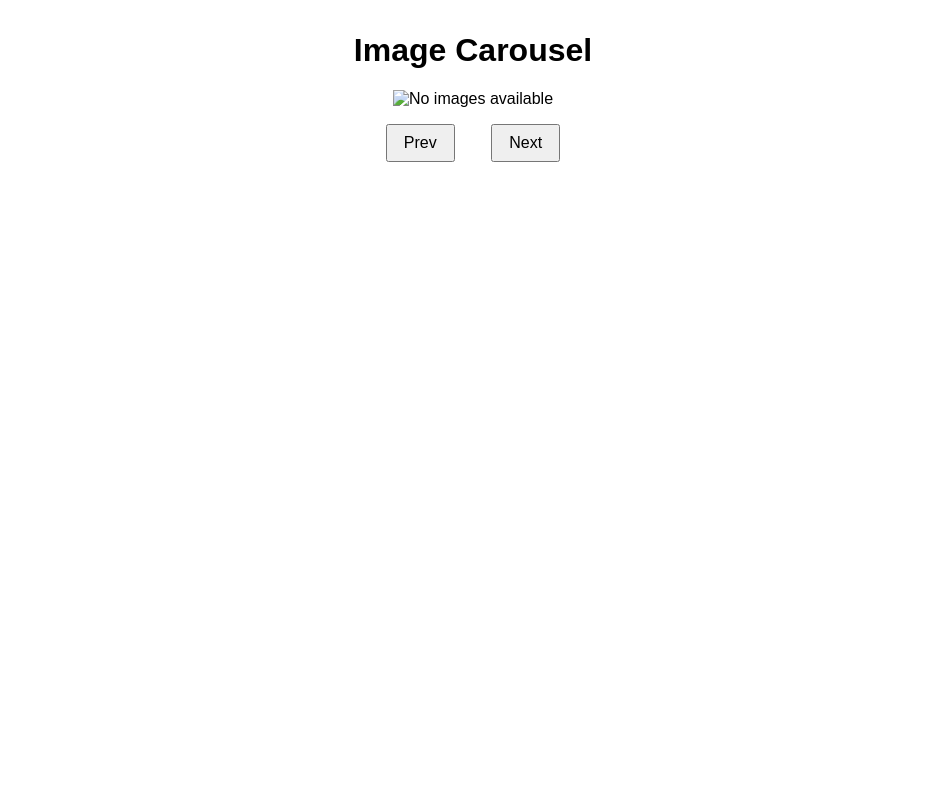
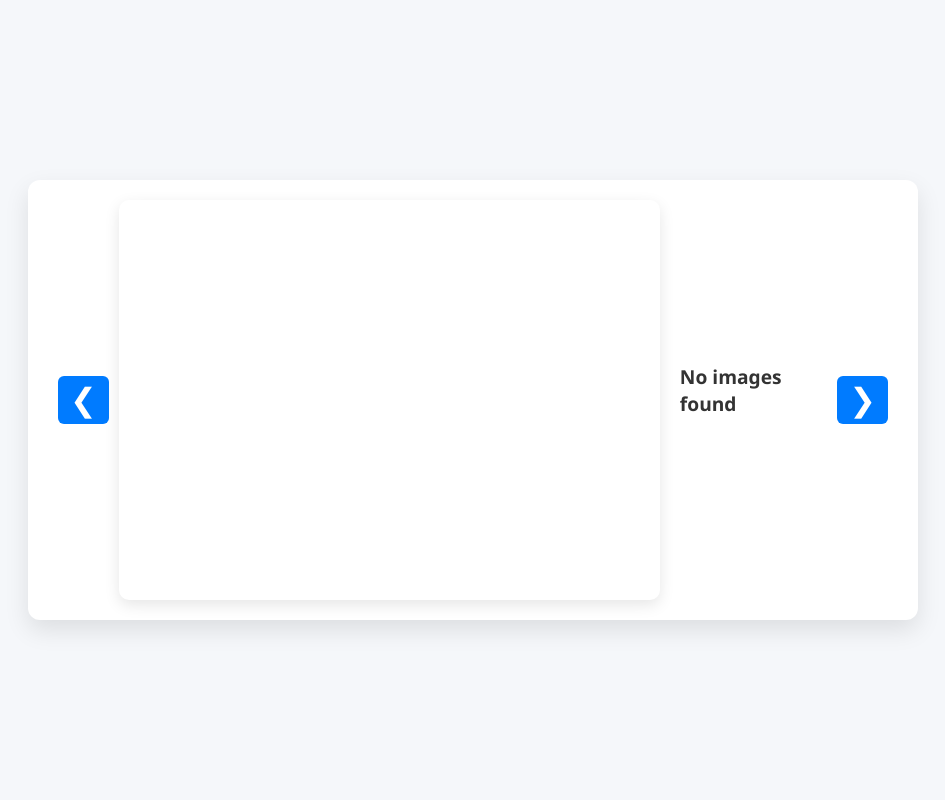
Before and after one commit to Samoht89/bilder, a Flask app: template templates/index.html in a window 1280 px wide. Shown: the whole page, without its empty margins (167-1112 px from the left). Run offline with Flask 3, Linux system fonts and the light colour scheme; the template is opened without the code that fills it, so the values that code supplies are empty.

Commit message:
Update index.html

```diff
--- a/templates/index.html
+++ b/templates/index.html
@@ -2,54 +2,178 @@
 <html lang="en">
 <head>
 <meta charset="UTF-8" />
-<title>Image Carousel</title>
+<title>Bygg St.Olav</title>
 <style>
-  body { font-family: Arial, sans-serif; text-align: center; margin: 2em; }
-  img { max-width: 600px; max-height: 400px; }
-  .carousel-container { position: relative; display: inline-block; }
-  button { margin: 1em; padding: 0.5em 1em; font-size: 1em; }
-  a.download-link { display: block; margin-top: 1em; }
+  body {
+    font-family: 'Segoe UI', Tahoma, Geneva, Verdana, sans-serif;
+    background: #f5f7fa;
+    color: #333;
+    display: flex;
+    justify-content: center;
+    align-items: center;
+    height: 100vh;
+    margin: 0;
+  }
+  .carousel-wrapper {
+    background: white;
+    padding: 20px;
+    border-radius: 12px;
+    box-shadow: 0 10px 25px rgba(0,0,0,0.1);
+    display: flex;
+    align-items: center;
+    max-width: 850px;
+  }
+  .carousel-image-container {
+    position: relative;
+    width: 600px;
+    height: 400px;
+    overflow: hidden;
+    border-radius: 10px;
+    box-shadow: 0 5px 15px rgba(0,0,0,0.1);
+  }
+  .carousel-image-container img {
+    width: 100%;
+    height: 100%;
+    object-fit: contain;
+    transition: opacity 0.5s ease-in-out;
+    opacity: 1;
+    position: absolute;
+    top: 0; left: 0;
+  }
+  .carousel-image-container img.fade-out {
+    opacity: 0;
+  }
+  .nav-button {
+    background: #007bff;
+    border: none;
+    color: white;
+    font-size: 2rem;
+    padding: 0 12px;
+    cursor: pointer;
+    user-select: none;
+    border-radius: 6px;
+    margin: 0 10px;
+    height: 48px;
+  }
+  .nav-button:hover {
+    background: #0056b3;
+  }
+  .info-panel {
+    margin-left: 20px;
+    max-width: 200px;
+    text-align: left;
+  }
+  .filename {
+    font-weight: 600;
+    font-size: 1.2rem;
+    margin-bottom: 20px;
+    word-break: break-word;
+  }
+  .download-link {
+    background: #28a745;
+    color: white;
+    padding: 10px 18px;
+    border-radius: 8px;
+    text-decoration: none;
+    display: inline-block;
+    font-weight: 600;
+    transition: background 0.3s ease;
+  }
+  .download-link:hover {
+    background: #1e7e34;
+  }
 </style>
 </head>
 <body>
-  <h1>Image Carousel</h1>
-  <div class="carousel-container">
-    <img id="carousel-image" src="" alt="No images found" />
+  <div class="carousel-wrapper">
+    <button class="nav-button" id="prevBtn" aria-label="Previous Image">&#10094;</button>
+
+    <div class="carousel-image-container">
+      <!-- Images will be layered here for fade effect -->
+    </div>
+
+    <div class="info-panel">
+      <div class="filename" id="filename">Loading...</div>
+      <a id="downloadLink" class="download-link" href="#" download>Last ned Bilde</a>
+    </div>
+
+    <button class="nav-button" id="nextBtn" aria-label="Next Image">&#10095;</button>
   </div>
-  <br/>
-  <button onclick="prevImage()">Prev</button>
-  <button onclick="nextImage()">Next</button>
-  <a id="download-link" class="download-link" href="" download>Download This Image</a>
 
-  <script>
-    // This array should be dynamically replaced by Flask with your image filenames.
-    let images = []; // Replace with server-rendered list e.g. ['pic1.jpg','pic2.png']
+<script>
+  // Example images array — replace with your server-rendered list
+  const images = []; // e.g. ['pic1.jpg', 'pic2.png', 'image3.jpeg']
 
-    let index = 0;
+  const container = document.querySelector('.carousel-image-container');
+  const filenameEl = document.getElementById('filename');
+  const downloadLink = document.getElementById('downloadLink');
+  const prevBtn = document.getElementById('prevBtn');
+  const nextBtn = document.getElementById('nextBtn');
 
-    function updateImage() {
-      if(images.length === 0) {
-        document.getElementById('carousel-image').alt = "No images available";
-        document.getElementById('carousel-image').src = "";
-        document.getElementById('download-link').style.display = 'none';
-        return;
-      }
-      document.getElementById('carousel-image').src = '/images/' + images[index];
-      document.getElementById('download-link').href = '/images/' + images[index];
-      document.getElementById('download-link').style.display = 'inline-block';
+  let currentIndex = 0;
+  let currentImgElement = null;
+  let nextImgElement = null;
+
+  function createImage(src) {
+    const img = document.createElement('img');
+    img.src = src;
+    img.style.opacity = 0;
+    container.appendChild(img);
+    return img;
+  }
+
+  function showImage(index) {
+    if (images.length === 0) {
+      filenameEl.textContent = "No images found";
+      downloadLink.style.display = 'none';
+      if(currentImgElement) currentImgElement.remove();
+      return;
+    }
+    downloadLink.style.display = 'inline-block';
+
+    const src = '/images/' + images[index];
+
+    // If no image yet, create it and fade in
+    if (!currentImgElement) {
+      currentImgElement = createImage(src);
+      currentImgElement.style.opacity = 1;
+    } else {
+      // Create next image on top with opacity 0
+      nextImgElement = createImage(src);
+
+      // Start fade transition
+      setTimeout(() => {
+        nextImgElement.style.opacity = 1;
+        currentImgElement.style.opacity = 0;
+      }, 20);
+
+      // After transition remove old image and update references
+      setTimeout(() => {
+        if(currentImgElement) container.removeChild(currentImgElement);
+        currentImgElement = nextImgElement;
+        nextImgElement = null;
+      }, 520);
     }
 
-    function prevImage() {
-      index = (index - 1 + images.length) % images.length;
-      updateImage();
-    }
+    filenameEl.textContent = images[index];
+    downloadLink.href = src;
+    downloadLink.download = images[index];
+  }
 
-    function nextImage() {
-      index = (index + 1) % images.length;
-      updateImage();
-    }
+  prevBtn.addEventListener('click', () => {
+    if(images.length === 0) return;
+    currentIndex = (currentIndex - 1 + images.length) % images.length;
+    showImage(currentIndex);
+  });
 
-    updateImage();
-  </script>
+  nextBtn.addEventListener('click', () => {
+    if(images.length === 0) return;
+    currentIndex = (currentIndex + 1) % images.length;
+    showImage(currentIndex);
+  });
+
+  // Initialize
+  showImage(currentIndex);
+</script>
 </body>
 </html>
```
